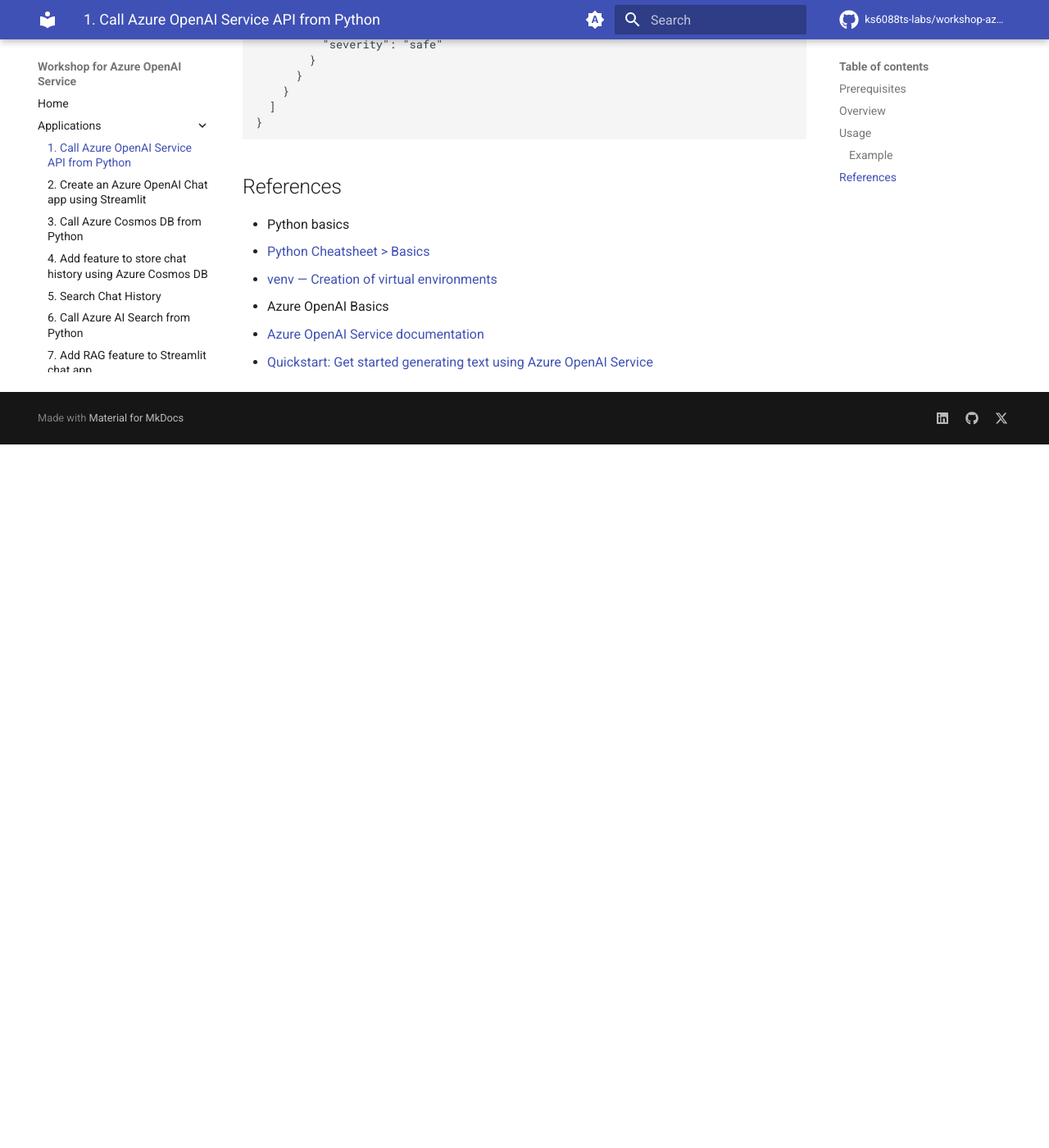
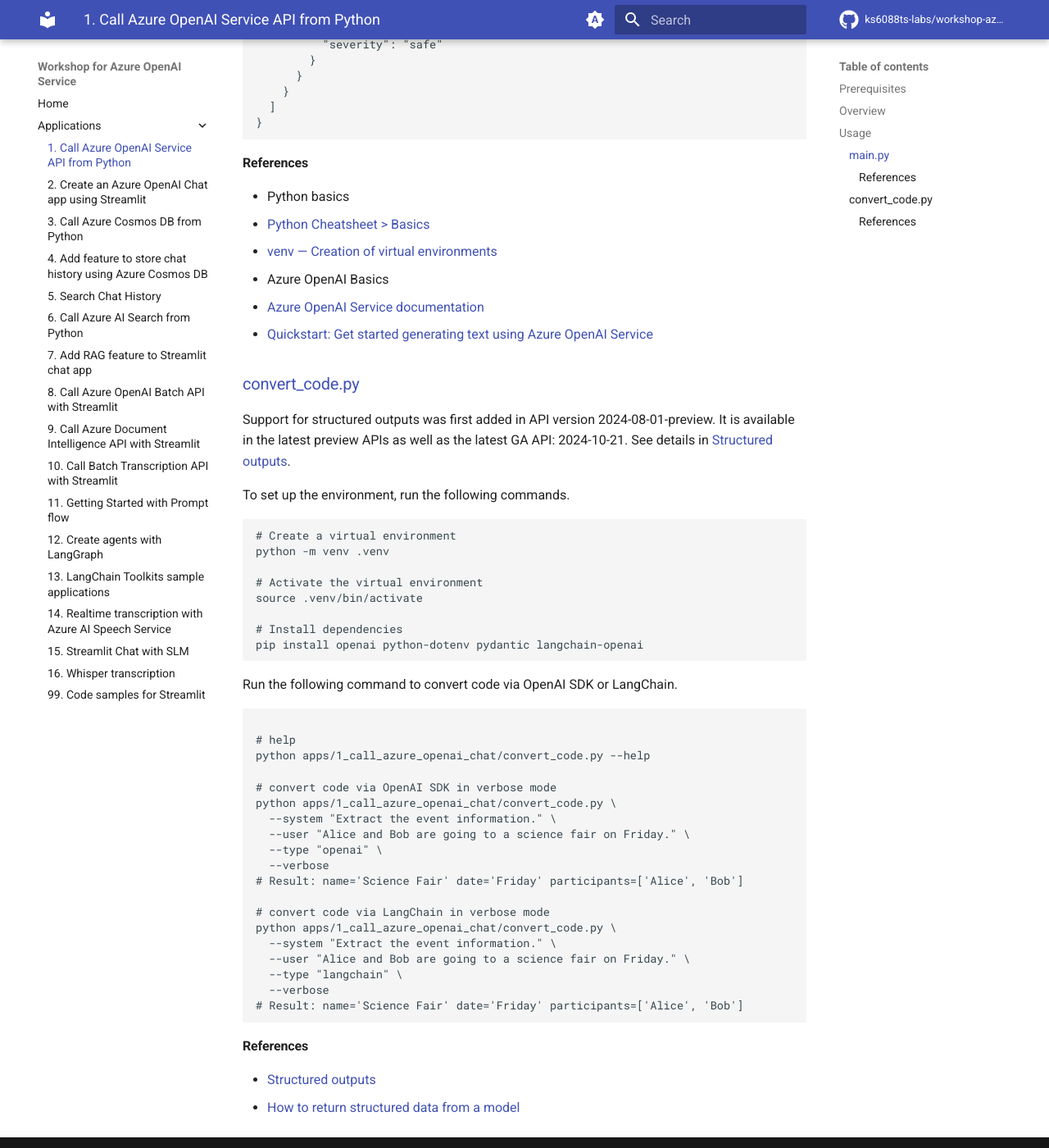
Before and after one commit to ks6088ts-labs/workshop-azure-openai, an MkDocs documentation site: the page built from docs/apps/1_call_azure_openai_chat.md, in a window 1280 px wide and 1400 px high, scrolled down 3405 px. Shown: the whole window at 82% size. Built offline with MkDocs 1.6.1 and Material for MkDocs 9.7.7, drawn with Linux system fonts in a browser that asks for light colours; comment, search, counter and statistics services are not loaded; before the commit the page ends 3947 px from its top, so only the background shows below that; some of the changed text lies outside the part shown.

Commit message:
cosmetic changes

````diff
--- a/docs/apps/1_call_azure_openai_chat.md
+++ b/docs/apps/1_call_azure_openai_chat.md
@@ -79,7 +79,7 @@ $ pip install -r requirements.txt
 $ python apps/1_call_azure_openai_chat/main.py
 ```
 
-### Example
+### [main.py](../../apps/1_call_azure_openai_chat/main.py)
 
 To call the Azure OpenAI Service API, run the following command.
 
@@ -168,7 +168,7 @@ $ python apps/1_call_azure_openai_chat/main.py
 }
 ```
 
-## References
+#### References
 
 - Python basics
   - [Python Cheatsheet > Basics](https://www.pythoncheatsheet.org/cheatsheet/basics)
@@ -176,3 +176,51 @@ $ python apps/1_call_azure_openai_chat/main.py
 - Azure OpenAI Basics
   - [Azure OpenAI Service documentation](https://learn.microsoft.com/azure/ai-services/openai/)
   - [Quickstart: Get started generating text using Azure OpenAI Service](https://learn.microsoft.com/en-us/azure/ai-services/openai/quickstart?tabs=command-line%2Cpython-new&pivots=programming-language-python)
+
+### [convert_code.py](../../apps/1_call_azure_openai_chat/convert_code.py)
+
+Support for structured outputs was first added in API version 2024-08-01-preview.
+It is available in the latest preview APIs as well as the latest GA API: 2024-10-21.
+See details in [Structured outputs](https://learn.microsoft.com/azure/ai-services/openai/how-to/structured-outputs?tabs=python).
+
+To set up the environment, run the following commands.
+
+```shell
+# Create a virtual environment
+python -m venv .venv
+
+# Activate the virtual environment
+source .venv/bin/activate
+
+# Install dependencies
+pip install openai python-dotenv pydantic langchain-openai
+```
+
+Run the following command to convert code via OpenAI SDK or LangChain.
+
+```shell
+
+# help
+python apps/1_call_azure_openai_chat/convert_code.py --help
+
+# convert code via OpenAI SDK in verbose mode
+python apps/1_call_azure_openai_chat/convert_code.py \
+  --system "Extract the event information." \
+  --user "Alice and Bob are going to a science fair on Friday." \
+  --type "openai" \
+  --verbose
+# Result: name='Science Fair' date='Friday' participants=['Alice', 'Bob']
+
+# convert code via LangChain in verbose mode
+python apps/1_call_azure_openai_chat/convert_code.py \
+  --system "Extract the event information." \
+  --user "Alice and Bob are going to a science fair on Friday." \
+  --type "langchain" \
+  --verbose
+# Result: name='Science Fair' date='Friday' participants=['Alice', 'Bob']
+```
+
+#### References
+
+- [Structured outputs](https://learn.microsoft.com/azure/ai-services/openai/how-to/structured-outputs?tabs=python)
+- [How to return structured data from a model](https://python.langchain.com/docs/how_to/structured_output/)
````
Also changed, not shown: other parts of docs/apps/1_call_azure_openai_chat.md (+1 -1 lines), 1 other file.
